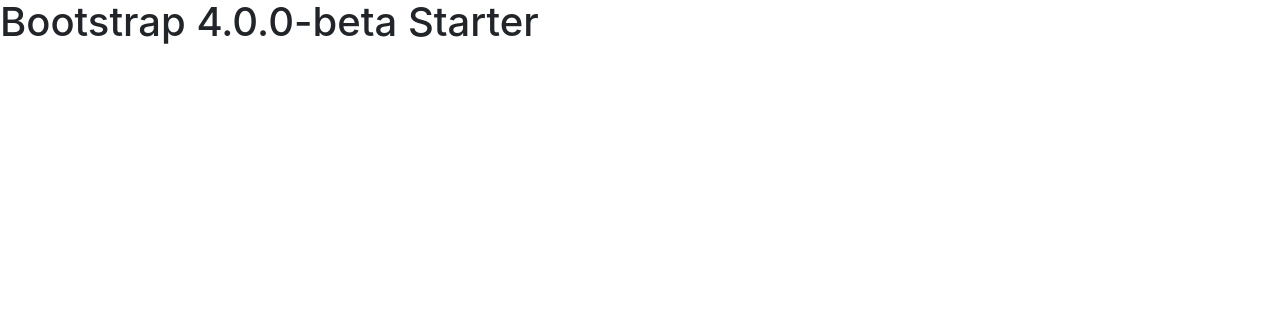
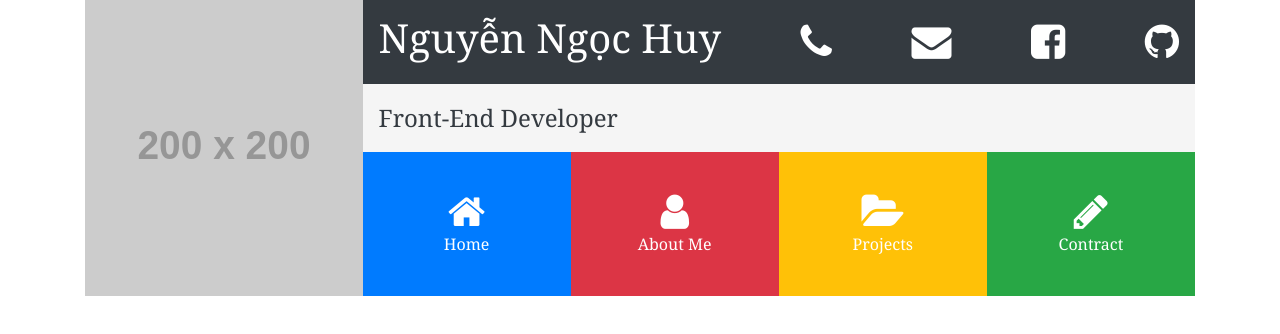
Before and after one commit to gimi9x/gimi9x.github.io, a website: page src/index.html in a window 1280 px wide. Drawn offline with Linux system fonts and the light colour scheme; placeholder pictures from the web are drawn by us.

Commit message:
update header

```diff
--- a/src/index.html
+++ b/src/index.html
@@ -1,19 +1,66 @@
 <!DOCTYPE html>
 <html class="no-js" lang="en">
+
 <head>
+    <meta charset="UTF-8">
     <meta http-equiv="x-ua-compatible" content="ie=edge">
     <meta name="viewport" content="width=device-width, initial-scale=1.0" />
     <link rel="stylesheet" href="css/font-awesome.min.css">
     <link rel="stylesheet" href="css/bootstrap.css">
     <link rel="stylesheet" href="css/style.css">
-        <title>Bootstrap 4 Starter Pack</title>
+    <title>Portfolio of Gimi</title>
 </head>
 
 <body>
-        <h1>Bootstrap 4.0.0-beta Starter</h1>
+    <div class="container">
+        <header id="main-header">
+            <div class="row no-gutters">
+                <div class="col-lg-3 col-md-4 col-sm-12">
+                    <img src="http://via.placeholder.com/200x200">
+                </div>
+                <div class="col-lg-9 col-md-8 col-sm-12">
+                    <div class="d-flex flex-column text-white bg-dark">
+                        <div class="d-flex flex-row justify-content-between flex-wrap align-items-center p-3">
+                            <h1 class="display-5 ">Nguyễn Ngọc Huy</h1>
+                            <div>
+                                <i class="fa fa-phone"></i>
+                            </div>
+                            <div>
+                                <i class="fa fa-envelope"></i>
+                            </div>
+                            <div>
+                                <i class="fa fa-facebook-square "></i>
+                            </div>
+                            <div>
+                                <i class="fa fa-github"></i>
+                            </div>
+                        </div>
+                        <div class="text-dark p-3" style="background-color:whitesmoke; font-size:1.5em;">
+                            Front-End Developer
+                        </div>
+                        <div class="d-flex flex-row align-content-stretch text-center">
+                            <div class="item p-3 bg-primary">
+                                <i class="d-block fa fa-home"></i>Home
+                            </div>
+                            <div class="item p-3 bg-danger">
+                                <i class="d-block fa fa-user"></i>About Me
+                            </div>
+                            <div class="item p-3 bg-warning">
+                                <i class="d-block fa fa-folder-open"></i>Projects
+                            </div>
+                            <div class="item p-3 bg-success">
+                                <i class="d-block fa fa-pencil"></i>Contract
+                            </div>
+                        </div>
+                    </div>
+                </div>
+            </div>
+        </header>
+    </div>
 
     <script src="js/jquery.min.js"></script>
     <script src="js/popper.min.js"></script>
     <script src="js/bootstrap.min.js"></script>
 </body>
+
 </html>
--- a/src/scss/style.scss
+++ b/src/scss/style.scss
@@ -1 +1,32 @@
-// Main Sass File
+#main-header{
+    img{
+        width: 100%;
+        height: 100%;
+    }
+    font-family:Georgia, 'Times New Roman', Times, serif;
+
+    .fa{
+        font-size: 1.5em;
+    }
+    .fa:hover{
+        opacity: 0.8;
+        cursor: pointer;
+    }
+    .item{
+        width: 25%;
+    }
+    .item:hover{
+        opacity: 0.8;
+        cursor: pointer;
+    }
+
+}
+
+@media(min-width:1199px){
+    .item{
+        padding: 2.5em !important;
+    }
+    .fa{
+        font-size: 2.5em !important;
+    }
+}
```
Also changed, not shown: src/css/style.css, src/img/profile.jpg (added). Lines whose indentation alone changed are shown as unchanged.
